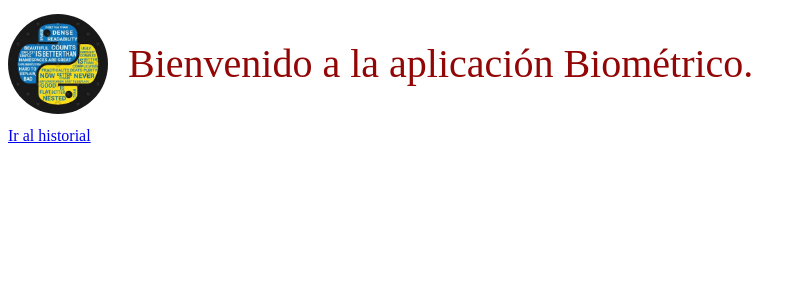
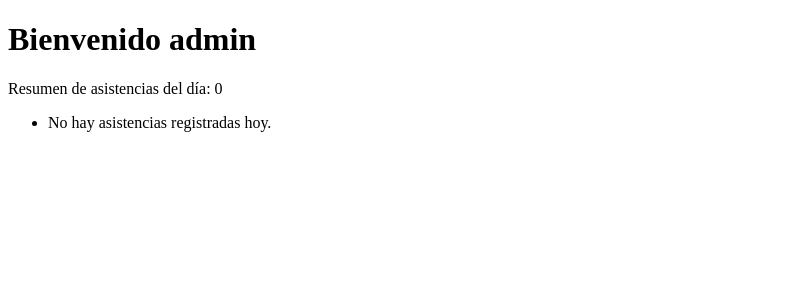
Before and after one commit to BigBossSpektrum/BioData, a Django app: page / in a window 1280 px wide. Shown: the part 78-378 px from the top of the page, without its empty margins (0-806 px from the left). Run offline with Django 5.2, Linux system fonts and the light colour scheme; a user stored in the database is signed in; data comes from the database, SQL or seed files in the repository.

Commit message:
REFACT HOME
Refacted home to show information in realtime

```diff
--- a/API/Biometricos_connections.py
+++ b/API/Biometricos_connections.py
@@ -40,7 +40,7 @@ def obtener_estado_alternado(usuario, timestamp):
 
 def importar_datos_dispositivo():
     zk = ZK(
-        '192.168.0.16',
+        '192.168.0.5',
         port=4370,
         timeout=10,
         password=123456,
--- a/frontend/templates/home.html
+++ b/frontend/templates/home.html
@@ -5,15 +5,16 @@
 {% block title %}Inicio{% endblock %}
 
 {% block content %}
-    <!-- Html Styles -->
-    <link rel="stylesheet" href="{% static 'css/frontend/home.css' %}">
-<div class="container">
-    <img class="logo" src="{% static 'img/unnamed.jpg' %}" alt="Logo">
-    <p class="text-center">Bienvenido a la aplicación Biométrico.</p>
-</div>
+<div class="container mt-5">
+    <h1>Bienvenido {{ usuario.username }}</h1>
+    <p>Resumen de asistencias del día: {{ asistencias_hoy.count }}</p>
 
-<div>
-    <a href="{% url 'historial_asistencia' %}">Ir al historial</a>
+    <ul>
+        {% for registro in asistencias_hoy %}
+            <li><strong>{{ registro.usuario.nombre }}</strong>: {{ registro.tipo }} - {{ registro.timestamp|date:"H:i:s" }}</li>
+        {% empty %}
+            <li>No hay asistencias registradas hoy.</li>
+        {% endfor %}
+    </ul>
 </div>
 {% endblock %}
-+
--- a/frontend/urls.py
+++ b/frontend/urls.py
@@ -2,6 +2,6 @@ from django.urls import path
 from . import views  # o los views que uses
 
 urlpatterns = [
-    path('', views.home, name='home_biometrico'),
+    path('', views.home_biometrico, name='home_biometrico'),
     path('historial_asistencia/', views.historial_asistencia, name='historial_asistencia'),
 ]
--- a/frontend/views.py
+++ b/frontend/views.py
@@ -2,10 +2,19 @@ from django.shortcuts import render
 from API.models import RegistroAsistencia
 from datetime import datetime
 from django.contrib.auth.decorators import login_required
+from django.utils.timezone import now
 
 @login_required
-def home(request):
-    return render(request, 'home.html')
+def home_biometrico(request):
+    usuario = request.user
+    hoy = now().date()
+
+    asistencias_hoy = RegistroAsistencia.objects.filter(timestamp__date=hoy).select_related('usuario')
+
+    return render(request, 'home.html', {
+        'usuario': usuario,
+        'asistencias_hoy': asistencias_hoy,
+    })
 
 
 def historial_asistencia(request):
```
